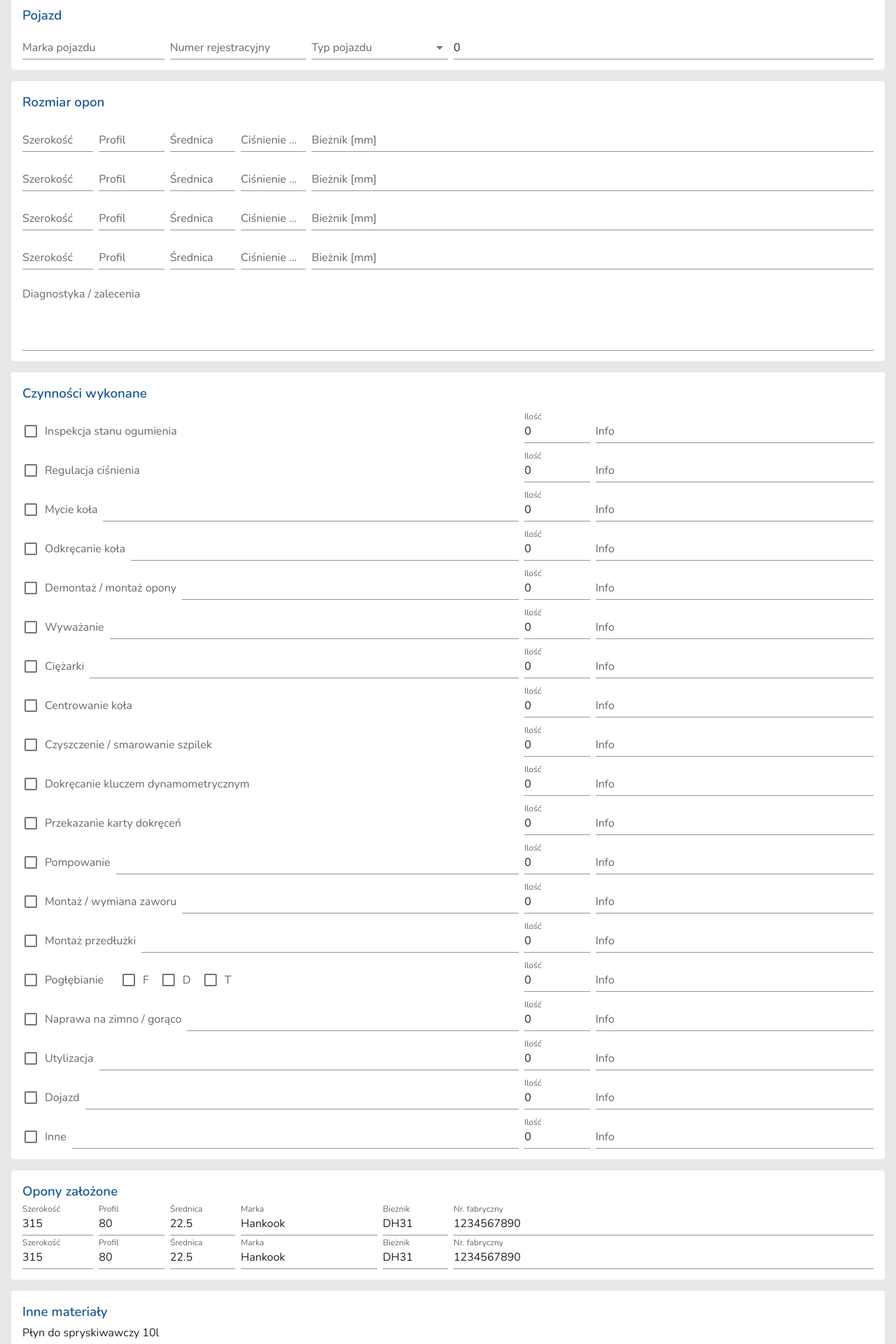
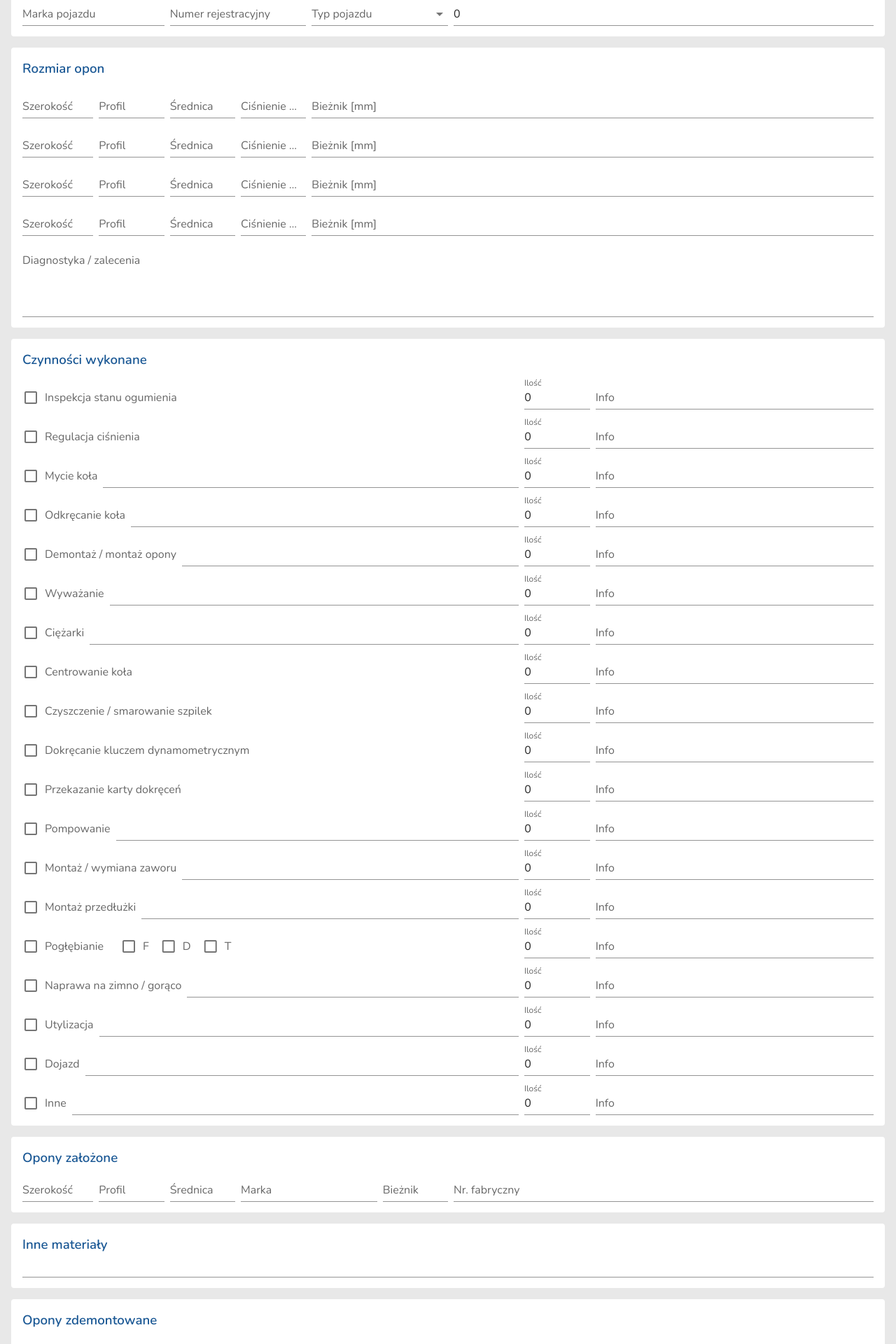
Before and after one commit to RafWiel/wulkano_vue_client, a Vue app: page /#/ in a window 1280 px wide. Shown: the part 340-2260 px from the top of the page at 70% size. Built offline with nearby package versions, Linux system fonts and the light colour scheme.

Commit message:
Order form alpha

```diff
--- a/src/components/Mechanic.vue
+++ b/src/components/Mechanic.vue
@@ -12,6 +12,8 @@
   </v-row>
 </template>
 <script>
+import rules from '@/misc/rules';
+
 export default
 {
   name: 'Mechanic',
@@ -20,7 +22,7 @@ export default
   },
   data: () => ({
     rules: {
-        required: (value) => !!value || 'Pole wymagane',
+        required: rules.required,
       },
   }),
   watch: {
--- a/src/components/TireBrandInfo.vue
+++ b/src/components/TireBrandInfo.vue
@@ -57,6 +57,8 @@
   </v-row>
 </template>
 <script>
+import rules from '@/misc/rules';
+
 export default
 {
   name: 'TireBrandInfo',
@@ -65,9 +67,9 @@ export default
   },
   data: () => ({
     rules: {
-        required: (value) => !!value || 'Pole wymagane',
-        integer: (value) => !Number.isNaN(parseInt(value, 10)) || 'Wymagana wartość liczbowa',
-        float: (value) => !Number.isNaN(parseFloat(value, 10)) || 'Wymagana wartość liczbowa',
+        required: rules.required,
+        integer: rules.integer,
+        float: rules.float,
       },
   }),
   watch: {
--- a/src/components/TireMeasurementInfo.vue
+++ b/src/components/TireMeasurementInfo.vue
@@ -53,6 +53,8 @@
   </v-row>
 </template>
 <script>
+import rules from '@/misc/rules';
+
 export default
 {
   name: 'TireMeasurementInfo',
@@ -61,9 +63,9 @@ export default
   },
   data: () => ({
     rules: {
-        required: (value) => !!value || 'Pole wymagane',
-        integer: (value) => !Number.isNaN(parseInt(value, 10)) || 'Wymagana wartość liczbowa',
-        float: (value) => !Number.isNaN(parseFloat(value, 10)) || 'Wymagana wartość liczbowa',
+        required: rules.required,
+        integer: rules.integer,
+        float: rules.float,
       },
   }),
   watch: {
--- /dev/null
+++ b/src/misc/rules.js
@@ -0,0 +1,5 @@
+module.exports = {
+  required: (value) => !!value || 'Pole wymagane',
+  integer: (value) => !Number.isNaN(parseInt(value, 10)) || 'Wymagana wartość liczbowa',
+  float: (value) => !Number.isNaN(parseFloat(value, 10)) || 'Wymagana wartość liczbowa',
+};
--- a/src/views/OrderForm.vue
+++ b/src/views/OrderForm.vue
@@ -3,7 +3,6 @@
     fluid
     class="pa-0 d-flex flex-column flex-nowrap"
     style="height: 100%">
-    <h1>Opakuj rules w 'klase'</h1>
     <v-form
       lazy-validation
       v-model="isFormValid"
@@ -635,6 +634,7 @@
 
 <script>
 import moment from 'moment';
+import rules from '@/misc/rules';
 import vehicleType from '@/enums/vehicleType';
 import TireMeasurementInfo from '@/components/TireMeasurementInfo.vue';
 import ServiceAction from '@/components/ServiceAction.vue';
@@ -661,7 +661,7 @@ export default {
     vehicleTypeItems: vehicleType.items,
     item: {
       id: 1,
-      orderNumber: '1/2/2022',
+      orderNumber: moment(new Date()).format('1/M/YYYY'),
       date: new Date(),
       companyName: '',
       city: '',
@@ -702,43 +702,27 @@ export default {
       tireDiagnostics: '',
       installedTires: [
         {
-          width: 315,
-          profile: 80,
-          diameter: 22.5,
-          brand: 'Hankook',
-          tread: 'DH31',
-          serial: '1234567890',
-        },
-        {
-          width: 315,
-          profile: 80,
-          diameter: 22.5,
-          brand: 'Hankook',
-          tread: 'DH31',
-          serial: '1234567890',
+          width: '',
+          profile: '',
+          diameter: '',
+          brand: '',
+          tread: '',
+          serial: '',
         },
       ],
       materials: [
         {
-          item: 'Płyn do spryskiwawczy 10l',
+          item: '',
         },
       ],
       deinstalledTires: [
         {
-          width: 315,
-          profile: 80,
-          diameter: 22.5,
-          brand: 'Hankook',
-          tread: 'DH31',
-          serial: '1234567890',
-        },
-        {
-          width: 315,
-          profile: 80,
-          diameter: 22.5,
-          brand: 'Hankook',
-          tread: 'DH31',
-          serial: '1234567890',
+          width: '',
+          profile: '',
+          diameter: '',
+          brand: '',
+          tread: '',
+          serial: '',
         },
       ],
       recommendations: {
@@ -752,8 +736,7 @@ export default {
         purpose: '',
       },
       mechanics: [
-        { name: 'Nowak' },
-        { name: 'Kowalski' },
+        { name: '' },
       ],
     },
     actions: {
@@ -888,8 +871,8 @@ export default {
       },
     },
     rules: {
-      required: (value) => !!value || 'Pole wymagane',
-      integer: (value) => !Number.isNaN(parseInt(value, 10)) || 'Wymagana wartość liczbowa',
+      required: rules.required,
+      integer: rules.integer,
     },
   }),
   methods: {
```
